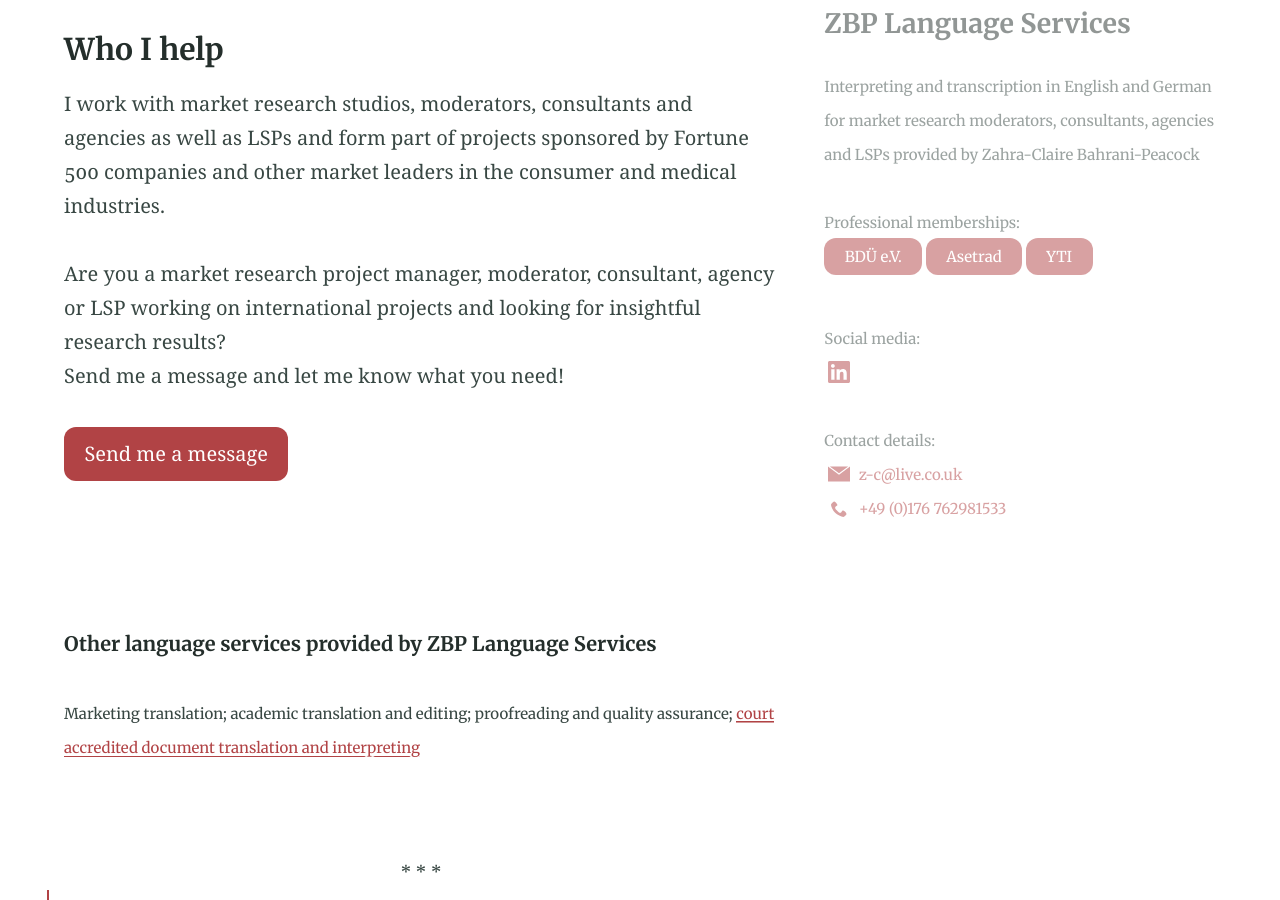
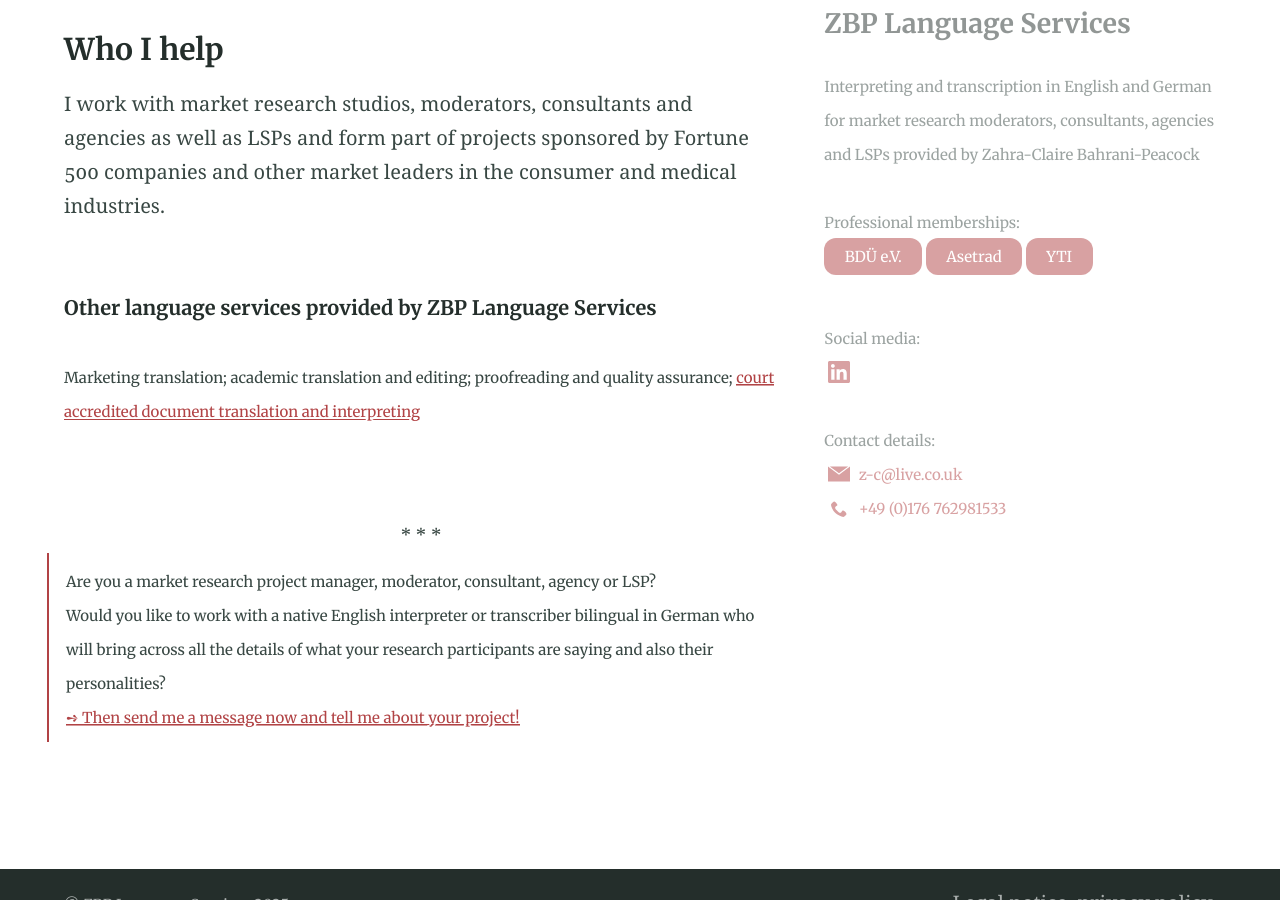
Before and after one commit to Website-2/zbp-language-services.github.io, a Jekyll site: the page built from about.md, in a window 1280 px wide and 900 px high, scrolled down 2544 px. Built offline with Jekyll 4.4.1, drawn with Linux system fonts in a browser that asks for light colours.

Commit message:
Text update

```diff
--- a/about.md
+++ b/about.md
@@ -32,16 +32,13 @@ I communicate the thoughts, emotions, reactions and cultural nuances behind the
 
 ### Who I help
 
-I work with market research studios, moderators, consultants and agencies as well as LSPs and form part of projects sponsored by Fortune 500 companies and other market leaders in the consumer and medical industries.<br><br>
-Are you a market research project manager, moderator, consultant, agency or LSP working on international projects and looking for insightful research results?
-<br>Send me a message and let me know what you need!<br><br>
-{% include button.html text="Send me a message" link="/contact/" color="#b14345" %}
+I work with market research studios, moderators, consultants and agencies as well as LSPs and form part of projects sponsored by Fortune 500 companies and other market leaders in the consumer and medical industries.
 <br><br>
 <h6>Other language services provided by ZBP Language Services</h6>
 <br>
 <small>Marketing translation; academic translation and editing; proofreading and quality assurance; <a href="https://www.sworntranslation.zbp-language-services.com/" target="_blank" title="court accredited document translation and interpreting">court accredited document translation and interpreting</a></small>
 <br><br><br>
 <center>* * *</center>
-><small>Would you like to work with a native English interpreter or transcriber bilingual in German who will bring across all the details of what your research participants are saying and also their personalities?<br>[➺ Then send me a message now and tell me about your project!](/contact/)</small>
+><small>Are you a market research project manager, moderator, consultant, agency or LSP?<br>Would you like to work with a native English interpreter or transcriber bilingual in German who will bring across all the details of what your research participants are saying and also their personalities?<br>[➺ Then send me a message now and tell me about your project!](/contact/)</small>
 
 <br>
```
Also changed, not shown: services.md (+1 -1 lines).
